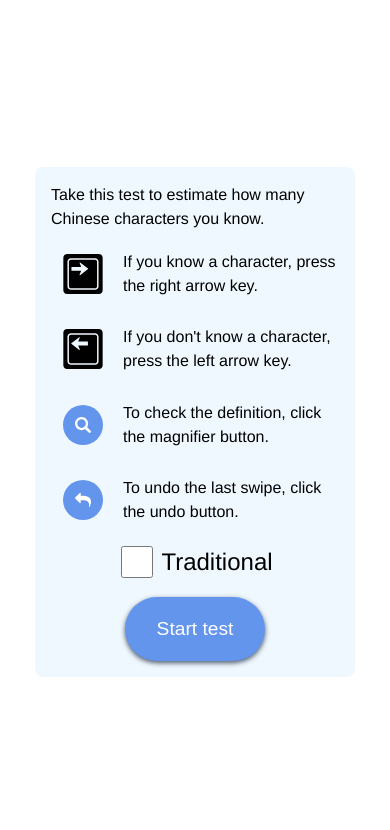
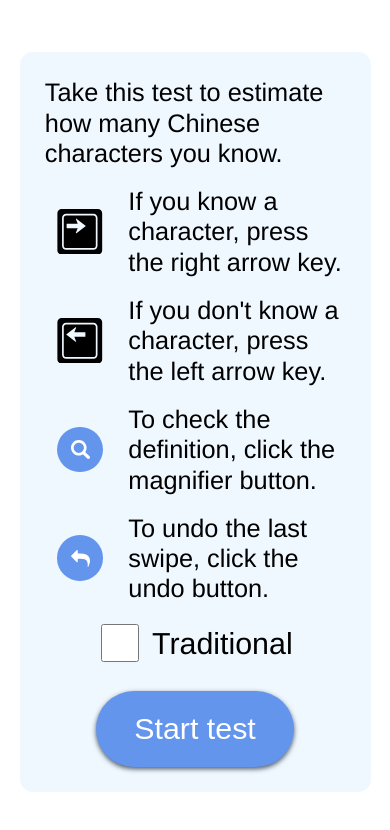
Before and after one commit to iknowcss/zhongwenguji, a React (Create React App) app in the folder client/: page / in a window 390 px wide. Shown: the top 830 px of the page. Built offline with nearby package versions, Linux system fonts and the light colour scheme; no server answers.

Commit message:
Improve mobile responsive layout

```diff
--- a/client/src/CreditsBar.js
+++ b/client/src/CreditsBar.js
@@ -8,8 +8,8 @@ export default () => (
   <div className={style.container}>
     <span>Non-linear regression code by <Link href="https://github.com/jonasalmeida/fminsearch">Dr. Jonas Almeida</Link></span>
     <span>Chinese character frequency list by <Link href="http://lingua.mtsu.edu/chinese-computing/statistics/char/list.php?Which=MO">Dr. Jun Da</Link></span>
-    <span>Definitions, characters, and pinyin from <Link href="https://cc-cedict.org">CC-CEDICT</Link> (<Link href="https://creativecommons.org/licenses/by-sa/3.0/legalcode">CC BY-SA 3.0</Link>)</span>
-    <span>Icons by <Link href="https://www.flaticon.com/authors/egor-rumyantsev">Egor Rumyantsev</Link>, <Link href="https://www.flaticon.com/authors/dave-gandy">Dave Gandy</Link> and <Link href="https://www.freepik.com/">Freepik</Link></span>
+    <span>Definitions & pinyin from <Link href="https://cc-cedict.org">CC-CEDICT</Link> (<Link href="https://creativecommons.org/licenses/by-sa/3.0/legalcode">CC BY-SA 3.0</Link>)</span>
+    <span>Icons by <Link href="https://www.flaticon.com/authors/egor-rumyantsev">Egor Rumyantsev</Link>, <Link href="https://www.flaticon.com/authors/dave-gandy">Dave Gandy</Link> & <Link href="https://www.freepik.com/">Freepik</Link></span>
     <span>Created with love by <Link className={style.selfLink} href="https://www.linkedin.com/in/codyjenkins/">iknowcss</Link></span>
   </div>
 );
--- a/client/src/CreditsBar.module.scss
+++ b/client/src/CreditsBar.module.scss
@@ -5,7 +5,7 @@
   padding: 0 1rem;
   left: 0;
   width: 100%;
-  font-size: .6rem;
+  font-size: .55rem;
   line-height: 1.5;
   text-align: center;
 
--- a/client/src/card/CardStackButtons.module.scss
+++ b/client/src/card/CardStackButtons.module.scss
@@ -5,7 +5,7 @@
 
 .button {
   margin: 1rem;
-  height: 64px;
+  height: 3rem;
 
   &Active {
     background-color: #d2e2ff;
@@ -16,6 +16,6 @@
   }
 
   &Icon {
-    margin: 0 -16px;
+    margin: 0 -.75rem;
   }
 }
--- a/client/src/card/CardStackDisplay.module.scss
+++ b/client/src/card/CardStackDisplay.module.scss
@@ -57,7 +57,7 @@
   &Active {
     opacity: 0.01;
 
-    &.discardRight { transform: translate(150px, 20px) rotate(7deg); }
-    &.discardLeft { transform: translate(-150px, 20px) rotate(-7deg); }
+    &.discardRight { transform: translate(7rem, .9rem) rotate(7deg); }
+    &.discardLeft { transform: translate(-7rem, .9rem) rotate(-7deg); }
   }
 }
--- a/client/src/card/CharacterCard.module.scss
+++ b/client/src/card/CharacterCard.module.scss
@@ -1,14 +1,14 @@
 .container {
-  font-size: 16px;
+  font-size: 1rem;
   display: flex;
   flex-direction: column;
   justify-content: center;
   align-items: center;
-  border: 3px solid black;
+  border: .2rem solid #666;
   box-sizing: border-box;
   width: 12rem;
   height: 15rem;
-  border-radius: 6px;
+  border-radius: .4rem;
   overflow-y: auto;
   background-color: white;
 }
--- a/client/src/component/Button.module.scss
+++ b/client/src/component/Button.module.scss
@@ -1,10 +1,10 @@
 .button {
   font-size: 1rem;
-  line-height: 64px;
-  padding: 0 32px;
+  line-height: 3rem;
+  padding: 0 1.5rem;
   background-color: cornflowerblue;
   border: none;
-  border-radius: 32px;
+  border-radius: 1.5rem;
   color: white;
 
   touch-action: manipulation;
@@ -14,12 +14,12 @@
   -ms-user-select: none;
   user-select: none;
   -webkit-tap-highlight-color: transparent;
-  box-shadow: rgba(0, 20, 40, .7) 0 2px 5px 0;
+  box-shadow: rgba(0, 20, 40, .7) 0 .08rem .2rem 0;
 
   transition: transform ease-in-out 50ms, box-shadow ease-in-out 50ms;
 
   &:active {
-    transform: translateY(2px);
-    box-shadow: rgba(0, 20, 40, .7) 0 0 1px 0;
+    transform: translateY(.08rem);
+    box-shadow: rgba(0, 20, 40, .7) 0 0 0.05rem 0;
   }
 }
--- a/client/src/component/Icon.module.scss
+++ b/client/src/component/Icon.module.scss
@@ -2,39 +2,39 @@
   display: block;
 
   &--tiny {
-    width: 16px;
-    height: 16px;
-    line-height: 16px;
-    min-width: 16px;
-    min-height: 16px;
-    font-size: 16px;
+    width: .75rem;
+    height: .75rem;
+    line-height: .75rem;
+    min-width: .75rem;
+    min-height: .75rem;
+    font-size: .75rem;
   }
 
   &--small {
-    width: 32px;
-    height: 32px;
-    line-height: 32px;
-    min-width: 32px;
-    min-height: 32px;
-    font-size: 32px;
+    width: 1.5rem;
+    height: 1.5rem;
+    line-height: 1.5rem;
+    min-width: 1.5rem;
+    min-height: 1.5rem;
+    font-size: 1.5rem;
   }
 
   &--medium {
-    width: 64px;
-    height: 64px;
-    line-height: 64px;
-    min-width: 64px;
-    min-height: 64px;
-    font-size: 64px;
+    width: 3rem;
+    height: 3rem;
+    line-height: 3rem;
+    min-width: 3rem;
+    min-height: 3rem;
+    font-size: 3rem;
   }
 
   &--large {
-    width: 128px;
-    height: 128px;
-    line-height: 128px;
-    min-width: 128px;
-    min-height: 128px;
-    font-size: 128px;
+    width: 6rem;
+    height: 6rem;
+    line-height: 6rem;
+    min-width: 6rem;
+    min-height: 6rem;
+    font-size: 6rem;
   }
 }
 
--- a/client/src/index.css
+++ b/client/src/index.css
@@ -49,10 +49,17 @@ table {
 
 /* Global styles */
 
-body {
-  font-size: 24px;
+html {
   font-family: "Helvetica Neue","Helvetica","Arial","Lucida Grande","KaiTi","楷体","STKaiti","华文楷体",sans-serif;
+  font-size: 3vh;
 }
+
+/* Let's use vh instead of media queries */
+/*@media screen and (min-height: 640px) { html { font-size: 20px; } }*/
+/*@media screen and (min-height: 730px) { html { font-size: 22px; } }*/
+/*@media screen and (min-height: 900px) { html { font-size: 28px; } }*/
+/*@media screen and (min-height: 1000px) { html { font-size: 30px; } }*/
+/*@media screen and (min-height: 1200px) { html { font-size: 40px; } }*/
 
 html, body, #root {
   height: 100%;
--- a/client/src/instructions/Instructions.module.scss
+++ b/client/src/instructions/Instructions.module.scss
@@ -1,4 +1,5 @@
 .container {
+  //font-size: .9rem;
   background-color: rgba(255, 255, 255, .9);
   position: absolute;
   top: 0;
@@ -25,8 +26,8 @@
 }
 
 .paragraph, .iconParagraph {
-  font-size: 1rem;
-  line-height: 1.5;
+  font-size: 1em;
+  line-height: 1.2;
 }
 
 .paragraph, .iconParagraphContainer {
@@ -43,36 +44,37 @@
   }
 
   &KeyboardIcon {
-    min-width: 40px;
-    height: 40px;
-    margin: 12px;
+    min-width: 1.8rem;
+    height: 1.8rem;
+    margin: 0.5rem;
   }
 }
 
 .fauxButton {
-  min-width: 40px;
-  height: 40px;
-  margin: 12px;
+  min-width: 1.8rem;
+  height: 1.8rem;
+  margin: 0.5rem;
   display: flex;
   justify-content: center;
   align-items: center;
   background-color: cornflowerblue;
-  border-radius: 20px;
+  border-radius: .9rem;
 }
 
 .characterSetContainer {
+  font-size: 1.2em;
   display: flex;
   align-items: center;
   justify-content: center;
   margin-bottom: 1rem;
 
   input[type="checkbox"] {
-    width: 32px;
-    height: 32px;
+    width: 1.5rem;
+    height: 1.5rem;
     margin-right: .5rem;
   }
 }
 
 .button {
-  font-size: 1.2rem;
+  font-size: 1.2em;
 }
--- a/client/src/results/ResultsChart.module.scss
+++ b/client/src/results/ResultsChart.module.scss
@@ -1,5 +1,23 @@
 .container {
   position: relative;
+  color: aliceblue;
+
   width: 100%;
-  color: aliceblue;
+  max-width: 100%;
+
+  @media screen and (min-aspect-ratio: 15/16) {
+    width: 75vw;
+  }
+
+  @media screen and (min-aspect-ratio: 18/16) {
+    width: 65vw;
+  }
+
+  @media screen and (min-aspect-ratio: 22/16) {
+    width: 50vw;
+  }
+
+  @media screen and (min-aspect-ratio: 26/16) {
+    width: 28rem;
+  }
 }
```
Also changed, not shown: 1 other file (tests, documents, lock files or other folders).
